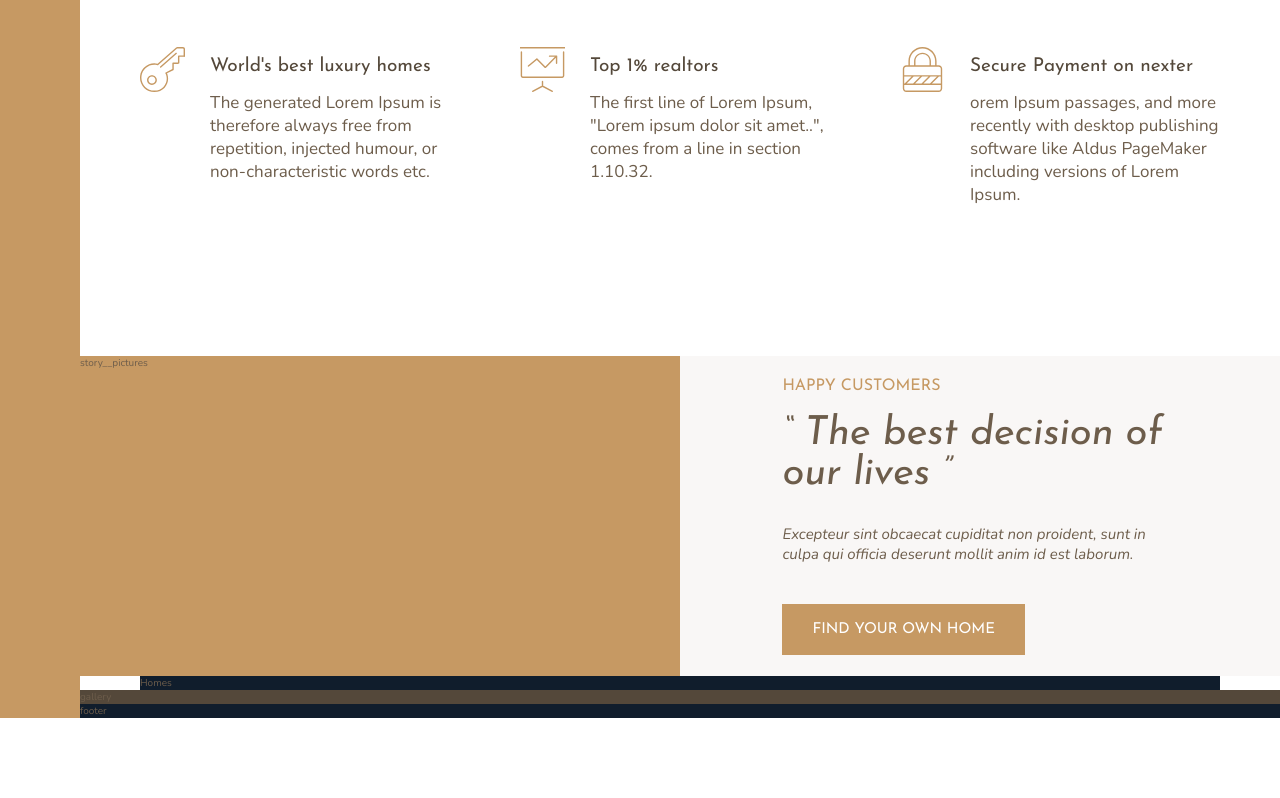
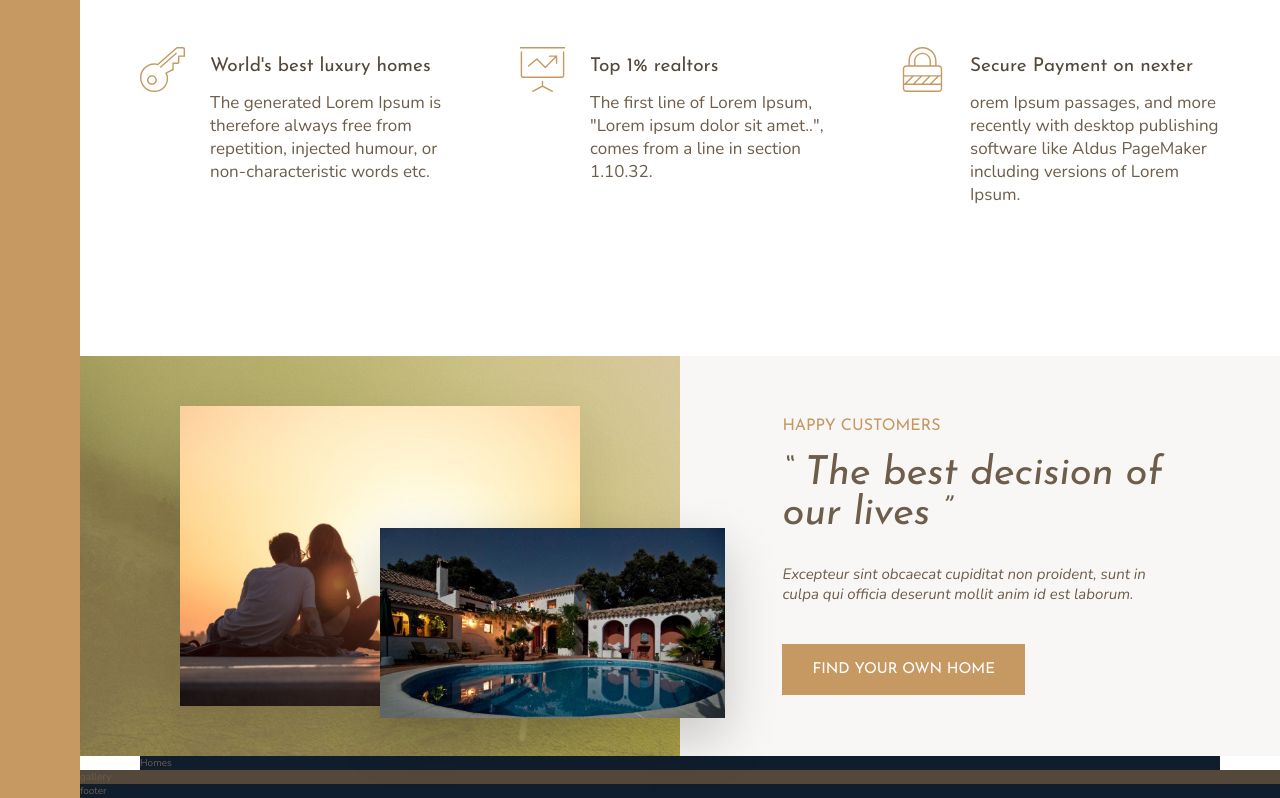
Before and after one commit to sumancsnit/photos-gallery-css-grid, a website: page index.html in a window 1280 px wide. Shown: the part 942-1740 px from the top of the page. Before the commit the page ends 1660 px from the top, so only its background shows below. Drawn offline with nearby package versions, Linux system fonts and the light colour scheme.

Commit message:
feat: add story-picture section

```diff
--- a/index.html
+++ b/index.html
@@ -87,7 +87,14 @@
       </div>
     </section>
 
-    <div class="story__pictures">story__pictures</div>
+    <div class="story__pictures">
+      <img
+        src="img/story-1.jpeg"
+        alt="Couple with new house"
+        class="story__img--1"
+      />
+      <img src="img/story-2.jpeg" alt="New house" class="story__img--2" />
+    </div>
 
     <div class="story__content">
       <h2 class="heading-3 mb-sm">Happy Customers</h2>
--- a/sass/_base.scss
+++ b/sass/_base.scss
@@ -35,7 +35,7 @@ body {
 
 .container {
   display: grid;
-  grid-template-rows: 80vh min-content 40vh repeat(3, min-content);
+  grid-template-rows: 80vh min-content 50vh repeat(3, min-content);
   grid-template-columns:
     [sidebar-start] 8rem [sidebar-end full-start] minmax(6rem, 1fr)
     [center-start] repeat(8, [col-start] minmax(min-content, 14rem) [col-end])
--- a/sass/_story.scss
+++ b/sass/_story.scss
@@ -2,6 +2,30 @@
   &__pictures {
     background-color: $color-primary;
     grid-column: full-start / col-end 4;
+    background-image: linear-gradient(
+        rgba($color-primary, 0.5),
+        rgba($color-primary, 0.5)
+      ),
+      url(../img/back.jpg);
+
+    display: grid;
+    grid-template-columns: repeat(6, 1fr);
+    grid-template-rows: repeat(6, 1fr);
+    align-items: center;
+  }
+  &__img--1 {
+    width: 100%;
+    grid-row: 2 / 6;
+    grid-column: 2 / 6;
+    box-shadow: 0 2rem 5rem rgba(#000, 0.1);
+  }
+
+  &__img--2 {
+    width: 115%;
+    grid-row: 4 / 6;
+    grid-column: 4 / 7;
+    z-index: 1;
+    box-shadow: 0 2rem 5rem rgba(#000, 0.2);
   }
   &__content {
     background-color: $color-grey-light-1;
```
Also changed, not shown: css/style.css.
